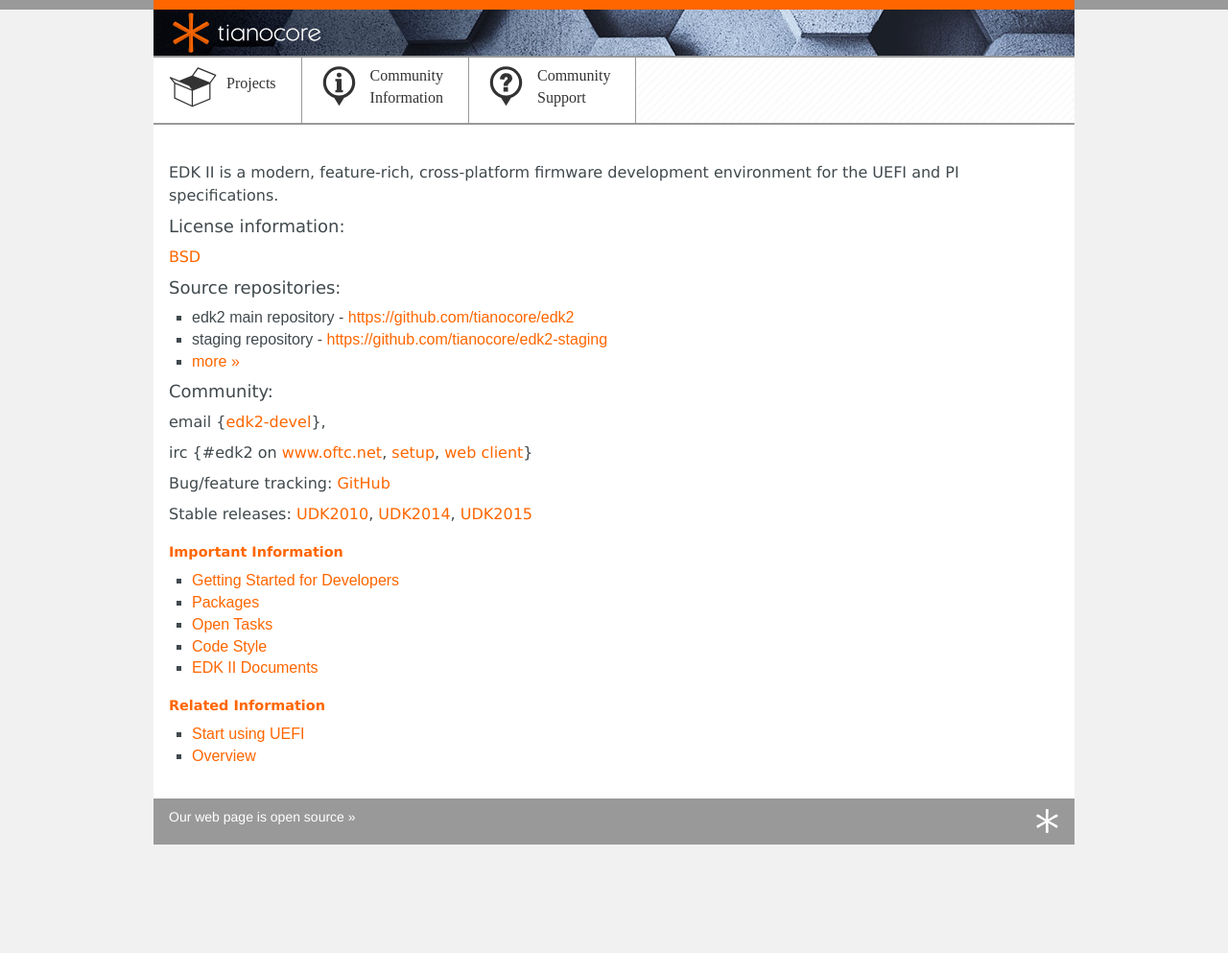
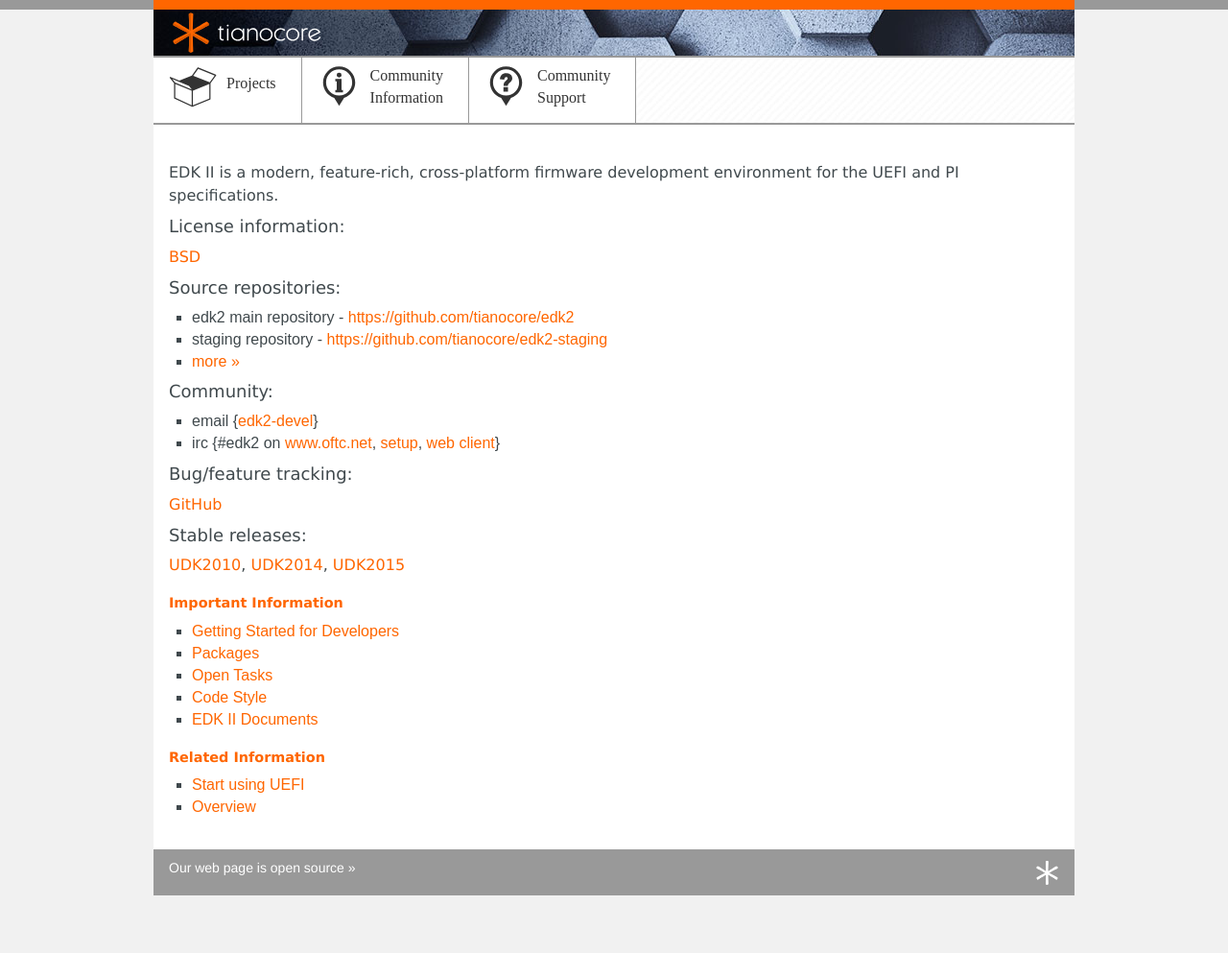
Before and after one commit to tianocore/tianocore.github.io, a Jekyll site: the page built from edk2/index.md, in a window 1280 px wide. Shown: the whole page at 96% size. Built offline with Jekyll 4.4.1, drawn with Linux system fonts in a browser that asks for light colours; nearby versions of some CDN libraries; before the commit the page ends 940 px from its top, so only the background shows below that.

```diff
--- a/edk2/index.md
+++ b/edk2/index.md
@@ -18,15 +18,14 @@ environment for the UEFI and PI specifications.
 * [more » ](source.html)
 
 #### Community:
-email {[edk2-devel]({{wiki}}/Edk2-devel)},
+* email {[edk2-devel]({{wiki}}/Edk2-devel)}
+* irc {\#edk2 on [www.oftc.net](http://www.oftc.net/), [setup](http://www.oftc.net/NickServ/CertFP/), [web client](http://webchat.oftc.net/?channels=edk2)}
 
-irc {\#edk2 on [www.oftc.net](http://www.oftc.net/),
-     [setup](http://www.oftc.net/NickServ/CertFP/),
-     [web client](http://webchat.oftc.net/?channels=edk2)}
+#### Bug/feature tracking:
+[GitHub](https://github.com/tianocore/edk2/issues)
 
-Bug/feature tracking: [GitHub](https://github.com/tianocore/edk2/issues)
-
-Stable releases: [UDK2010], [UDK2014], [UDK2015]
+#### Stable releases:
+[UDK2010], [UDK2014], [UDK2015]
 
 ### Important Information
 
```
